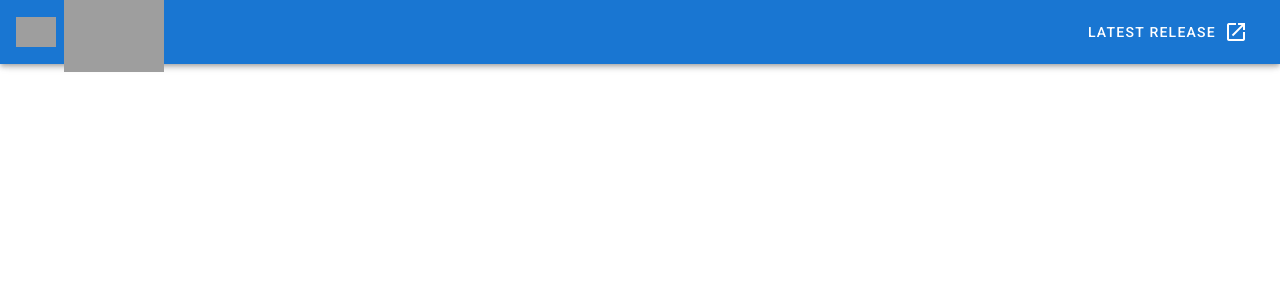
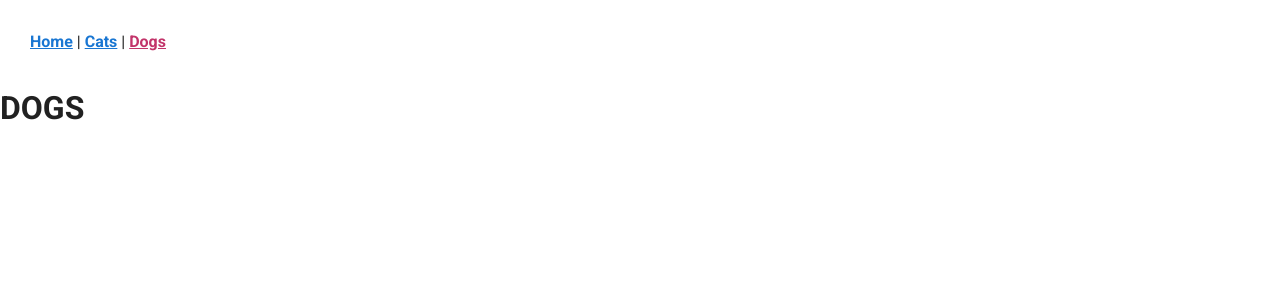
Before and after one commit to gros-pataplouf/vue-petshop, a Vue app: page /dogs in a window 1280 px wide. Shown: the top 300 px of the page. Built offline with nearby package versions, Linux system fonts and the light colour scheme; grey boxes are pictures that could not be loaded.

Commit message:
create routes for dogs and cats view

```diff
--- a/src/App.vue
+++ b/src/App.vue
@@ -1,45 +1,11 @@
 <template>
-  <v-app>
-    <v-app-bar
-      app
-      color="primary"
-      dark
-    >
-      <div class="d-flex align-center">
-        <v-img
-          alt="Vuetify Logo"
-          class="shrink mr-2"
-          contain
-          src="https://cdn.vuetifyjs.com/images/logos/vuetify-logo-dark.png"
-          transition="scale-transition"
-          width="40"
-        />
-
-        <v-img
-          alt="Vuetify Name"
-          class="shrink mt-1 hidden-sm-and-down"
-          contain
-          min-width="100"
-          src="https://cdn.vuetifyjs.com/images/logos/vuetify-name-dark.png"
-          width="100"
-        />
-      </div>
-
-      <v-spacer></v-spacer>
-
-      <v-btn
-        href="https://github.com/vuetifyjs/vuetify/releases/latest"
-        target="_blank"
-        text
-      >
-        <span class="mr-2">Latest Release</span>
-        <v-icon>mdi-open-in-new</v-icon>
-      </v-btn>
-    </v-app-bar>
-
-    <v-main>
-      <router-view/>
-    </v-main>
+  <v-app id="app">
+    <nav>
+      <router-link to="/">Home</router-link> |
+      <router-link to="/cats">Cats</router-link> |
+      <router-link to="/dogs">Dogs</router-link>
+    </nav>
+    <router-view/>
   </v-app>
 </template>
 
@@ -47,9 +13,24 @@
 
 export default {
   name: 'App',
-
   data: () => ({
     //
   })
 }
 </script>
+
+<style>
+
+nav {
+  padding: 30px;
+
+  a {
+    font-weight: bold;
+    color: #33388a;
+
+    &.router-link-exact-active {
+      color: #c2346a;
+    }
+  }
+}
+</style>
--- a/src/router/index.js
+++ b/src/router/index.js
@@ -1,6 +1,7 @@
 import Vue from 'vue'
 import VueRouter from 'vue-router'
 import HomeView from '../views/HomeView.vue'
+import DogsView from '@/views/DogsView.vue'
 
 Vue.use(VueRouter)
 
@@ -11,13 +12,20 @@
     component: HomeView
   },
   {
-    path: '/about',
-    name: 'about',
+    path: '/cats',
+    name: 'cats',
     // route level code-splitting
     // this generates a separate chunk (about.[hash].js) for this route
     // which is lazy-loaded when the route is visited.
-    component: () => import(/* webpackChunkName: "about" */ '../views/AboutView.vue')
+    component: () => import(/* webpackChunkName: "about" */ '../views/CatsView.vue')
+  },
+  {
+    path: '/dogs',
+    name: 'dogs',
+    component: DogsView
+
   }
+
 ]
 
 const router = new VueRouter({
--- a/src/views/AboutView.vue
+++ /dev/null
@@ -1,5 +0,0 @@
-<template>
-  <div class="about">
-    <h1>This is an about page</h1>
-  </div>
-</template>
--- /dev/null
+++ b/src/views/CatsView.vue
@@ -0,0 +1,5 @@
+<template>
+    <div>
+        <h1>CATS</h1>
+    </div>
+</template>
--- /dev/null
+++ b/src/views/DogsView.vue
@@ -0,0 +1,5 @@
+<template>
+    <div>
+        <h1>DOGS</h1>
+    </div>
+</template>
```
